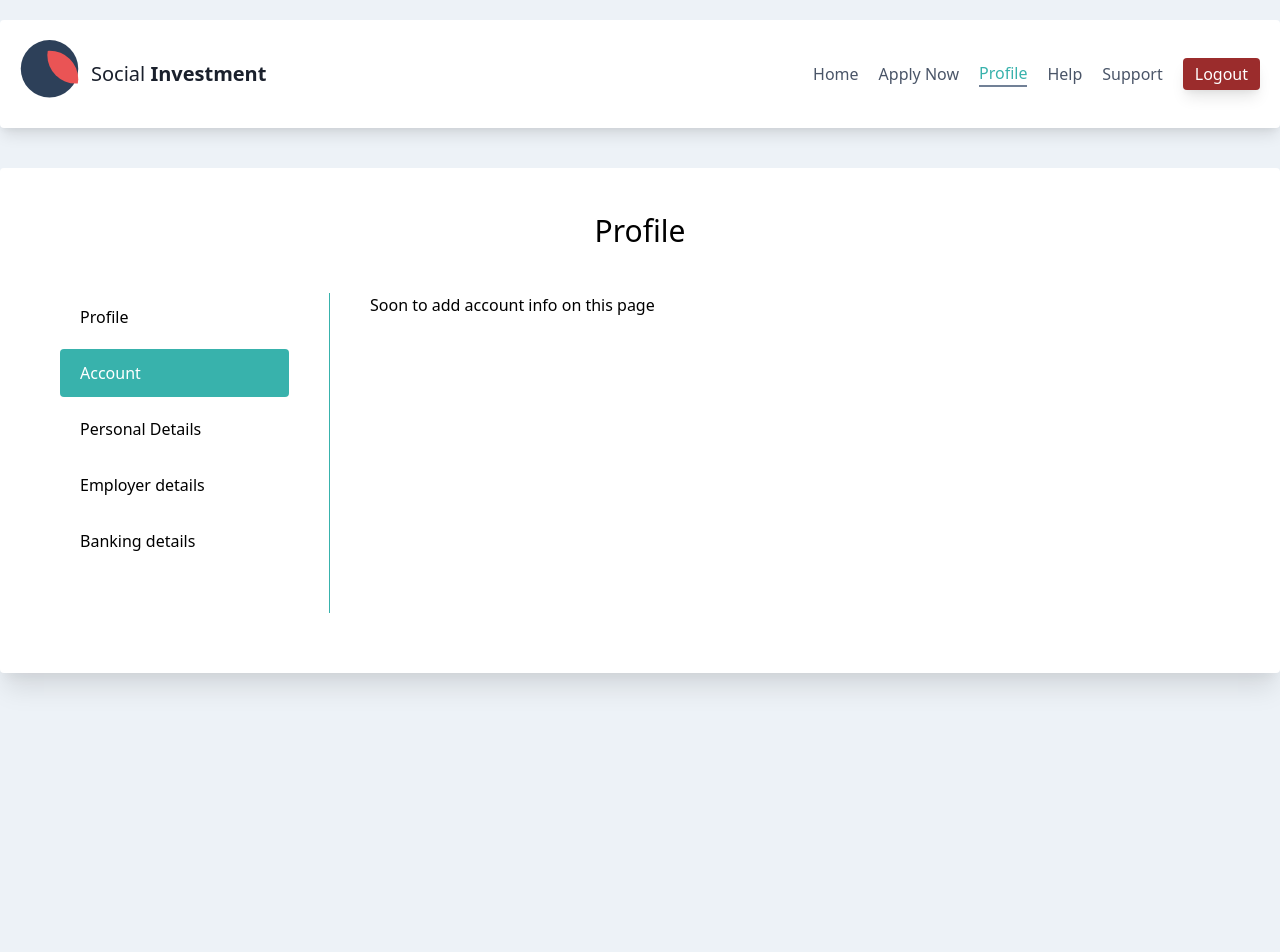
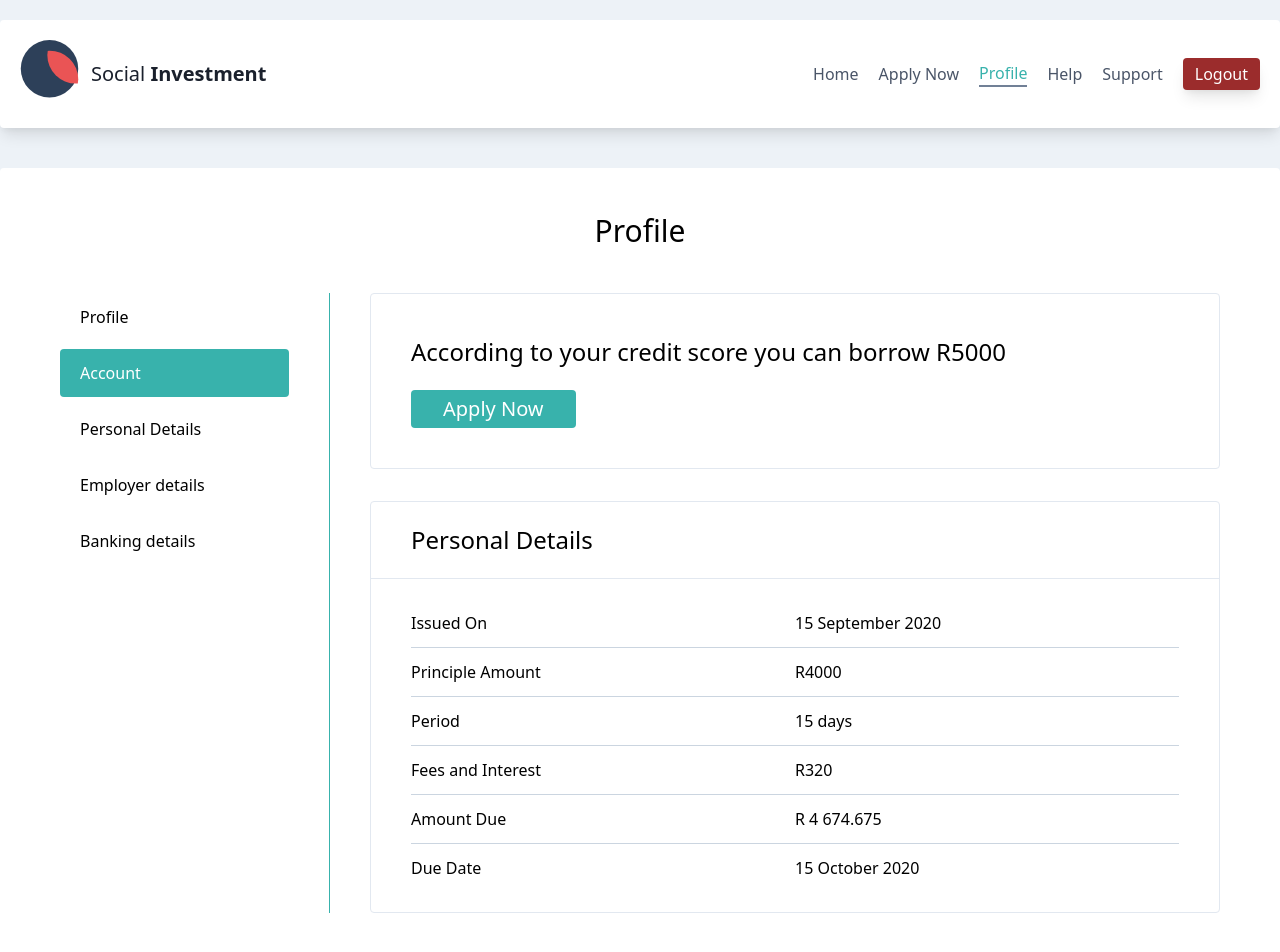
Before and after one commit to Spha88/social_investment, a React (Create React App) app in the folder client/: page /profile/account in a window 1280 px wide. Shown: the top 952 px of the page. Before the commit the page ends 800 px from the top, so only its background shows below. Built offline with nearby package versions, Linux system fonts and the light colour scheme; no server answers; sample sign-in values are in the browser's storage.

Commit message:
Add account page

```diff
--- a/client/src/components/pages/Profile/Profile.js
+++ b/client/src/components/pages/Profile/Profile.js
@@ -9,6 +9,7 @@ import EmployerDetails from './Forms/EmployerDetailsForm';
 import BankingDetails from './Forms/BankingDetailsForm';
 import { fetchProfile } from '../../../store/actions/profileAction';
 import Summary from './Summary';
+import AccountDetails from './ProfileSections/AccountDetails';
 
 
 const Profile = ({ fetchProfile }) => {
@@ -30,9 +31,7 @@ const Profile = ({ fetchProfile }) => {
                 <main className="w-3/4 pt-0 pb-0 p-10">
                     <Switch>
                         <Route exact path="/profile" component={Summary} />
-                        <Route path="/profile/account">
-                            Soon to add account info on this page
-                        </Route>
+                        <Route path="/profile/account" component={AccountDetails} />
                         <Route path="/profile/personal-details" component={PersonalDetails} />
                         <Route path="/profile/employer-details" component={EmployerDetails} />
                         <Route path="/profile/banking-details" component={BankingDetails} />
--- /dev/null
+++ b/client/src/components/pages/Profile/ProfileSections/AccountDetails.js
@@ -0,0 +1,87 @@
+import React from 'react';
+import { Link } from 'react-router-dom';
+
+const AccountDetails = () => {
+    return (
+        <div className="rounded">
+            <header
+                className="cursor-pointer px-10 py-10 hover:bg-blue-100 border rounded mb-8">
+                <h2 className="text-2xl font-light">
+                    According to your credit score you can borrow R5000
+                    <br />
+                    <Link to="/apply"
+                        className="bg-teal-500 rounded text-white px-8 py-1 mt-5 inline-block text-xl hover:bg-teal-800">
+                        Apply Now</Link>
+                </h2>
+            </header>
+
+            <div className="border rounded">
+                <header
+                    className="flex justify-between cursor-pointer px-10 py-5 hover:bg-blue-100 border-b">
+                    <h3 className="text-2xl font-light">
+                        Personal Details
+                </h3>
+                </header>
+                <main className={`block px-10 py-5`}>
+                    <ul className=" divide-y divide-gray-400">
+                        <li className="flex items-stretch py-3">
+                            <div className="w-1/2">
+                                Issued On
+                            </div>
+                            <div className="w-1/2">
+                                15 September 2020
+                            </div>
+                        </li>
+                        <li className="flex items-stretch py-3">
+                            <div className="w-1/2">
+                                Principle Amount
+                            </div>
+                            <div className="w-1/2">
+                                R4000
+                            </div>
+                        </li>
+
+                        <li className="flex items-stretch py-3">
+                            <div className="w-1/2">
+                                Period
+                            </div>
+                            <div className="w-1/2">
+                                15 days
+                            </div>
+                        </li>
+
+                        <li className="flex items-stretch py-3">
+                            <div className="w-1/2">
+                                Fees and Interest
+                            </div>
+                            <div className="w-1/2">
+                                R320
+                            </div>
+                        </li>
+
+                        <li className="flex items-stretch py-3">
+                            <div className="w-1/2">
+                                Amount Due
+                            </div>
+                            <div className="w-1/2">
+                                R 4 674.675
+                            </div>
+                        </li>
+
+                        <li className="flex items-stretch py-3">
+                            <div className="w-1/2">
+                                Due Date
+                            </div>
+                            <div className="w-1/2">
+                                15 October 2020
+                            </div>
+                        </li>
+                    </ul>
+                </main>
+            </div>
+
+        </div>
+    )
+}
+
+export default AccountDetails;
--- a/client/src/components/pages/loanApplication/LoanApplicationSlide.js
+++ b/client/src/components/pages/loanApplication/LoanApplicationSlide.js
@@ -23,9 +23,8 @@ const LoanApplicationSlide = ({ applyForLoan, applying, message }) => {
     const [period, setPeriod] = useState(15);
 
     const slide = new Slide(periodSlide.current, period, setPeriod);
-    slide.init(period);
 
-    const loan = new Loan(amount, period, 0.10);
+    let loan = new Loan(amount, period, 0.10);
 
     const loanApplication = () => {
         applyForLoan(amount, Math.round(period));
@@ -33,7 +32,8 @@ const LoanApplicationSlide = ({ applyForLoan, applying, message }) => {
 
     useEffect(() => {
         dragSlide(scrollHandle.current, minAmount, maxAmount, setAmount);
-    }, [amount, minAmount, maxAmount])
+        slide.init(period);
+    }, [amount, minAmount, maxAmount, period])
 
     return (
         <Container>
@@ -69,16 +69,16 @@ const LoanApplicationSlide = ({ applyForLoan, applying, message }) => {
 
                         <div className={classes.Payment}>
                             <div>
-                                <h2>{moment().add(period, 'day').format('dd DD MMMM')}</h2>
-                                <p className="text-sm">Settlement Date</p>
+                                <h2>{moment().add(period, 'day').format('DD MMMM')}</h2>
+                                <p className="text-sm font-bold">Settlement Date</p>
                             </div>
                             <div>
                                 <h2>R {(Math.round((amount + loan.fees()) * 100) / 100).toFixed(2)}</h2>
-                                <p className="text-sm">Settlement amount</p>
+                                <p className="text-sm font-bold">Settlement amount</p>
                             </div>
                             <div>
                                 <h2>R {(Math.round(loan.fees() * 100) / 100).toFixed(2)}</h2>
-                                <p className="text-sm">Interest and fees</p>
+                                <p className="text-sm font-bold">Interest and fees</p>
                             </div>
                         </div>
 
--- a/client/src/utilities/LoanCalculator.js
+++ b/client/src/utilities/LoanCalculator.js
@@ -8,6 +8,13 @@ class Loan {
         this.ipd = ipd;
         this.initFee = null;
         this.serviceFee = 69.50;
+    }
+
+    init = () => {
+        this.initiationFee();
+        this.vat();
+        this.interest();
+        this.fees();
     }
 
     initiationFee = () => {
```
